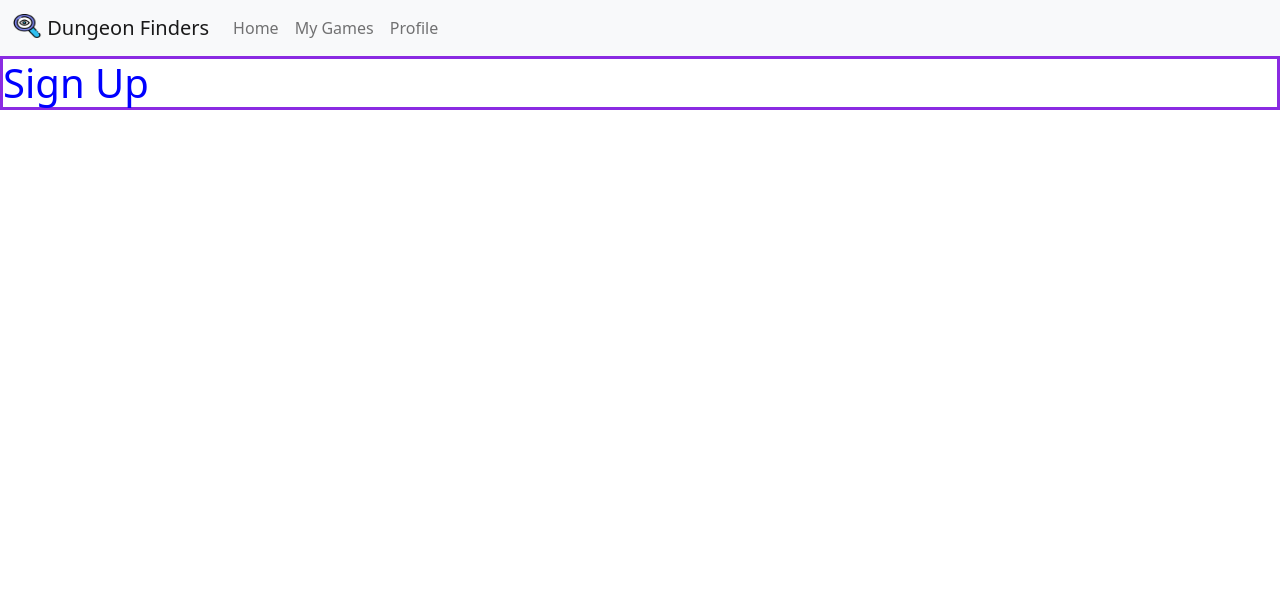
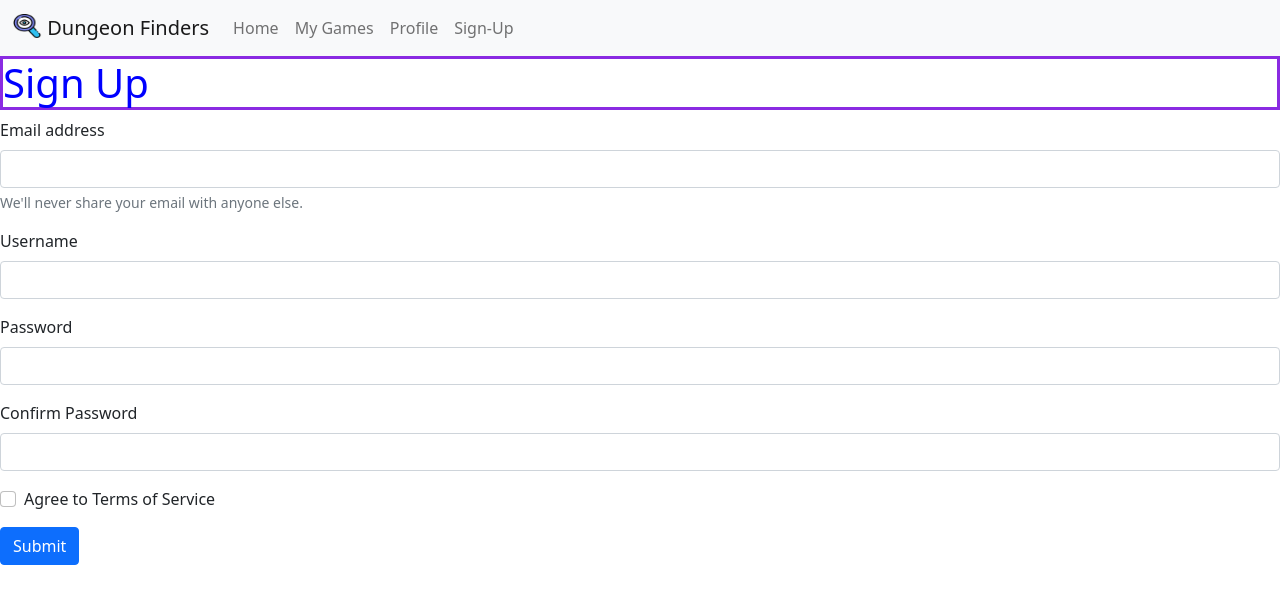
Before and after one commit to aliv314/dungeon-finder, a Flask app: template templates/sign_up.html in a window 1280 px wide. Shown: the top 604 px of the page. Run offline with Flask 2, Linux system fonts and the light colour scheme; the template is opened without the code that fills it, so the values that code supplies are empty.

Commit message:
Finished Sign-Up Structure

```diff
--- a/home.py
+++ b/home.py
@@ -1,30 +1,57 @@
-from flask import Flask, redirect, url_for, render_template, request, redirect
+from flask import Flask, redirect, url_for, render_template, request, redirect, flash
 from pymongo import MongoClient
+import bcrypt
 
 app = Flask(__name__)
-
 
 #setup mongodb
 client = MongoClient('mongodb+srv://testuser:Q2PYvAxN79Diu5QX@tinkydb.9hvmnek.mongodb.net/?retryWrites=true&w=majority')
 db = client.get_database("DungeonFinder")
 records = db.users
+gameinfo = db.gameinfo
 
+#Test method to see if database is connected
 records.count_documents({})
-new_student = {
-    'name': 'Winkle',
-    'number': 13
-}
-records.insert_one(new_student)
 
 @app.route('/', methods=('GET','POST'))
 def home():  # put application's code here
     if request.method=='POST':
         content = request.form['content']
         return redirect(url_for('home'))
-        #users.insert_one({'content': content})
 
-    #all.users = users.find()
     return render_template("home_page.html")
+
+@app.route('/sign-up', methods=('GET','POST'))
+def signUp():  # put application's code here
+    #passes all the information from the POST method in sign_up
+    if request.method=='POST':
+        email = request.form['email']
+        username = request.form['username']
+        password = request.form['password']
+        confirmPassword = request.form['confirmPassword']
+
+        #Checks to see if a user is creating an account using existing credentials. Also checks to make sure password is input correctly
+        user_found = records.find_one({'username': username})
+        email_found = records.find_one({'email': email})
+        if user_found:
+            message = 'There already is a user by that name'
+            return render_template('sign_up.html', message=message)
+        if email_found:
+            message = 'This email already is already taken'
+            return render_template('sign_up.html', message=message)
+        if password != confirmPassword:
+            message = 'Both passwords must match'
+            return render_template('sign_up.html', message=message)
+
+        #If all the condtions are checked, stores the passed info in the database, hashing the password
+        else:
+            hashed = bcrypt.hashpw(confirmPassword.encode('utf-8'), bcrypt.gensalt())
+            user_input = {'username': username, 'email': email, 'password': hashed}
+            records.insert_one(user_input)
+
+
+        return redirect(url_for('signUp'))
+    return render_template("sign_up.html")
 
 if __name__ == '__main__':
     app.run(debug=True)
--- a/sign_up.py
+++ b/sign_up.py
@@ -0,0 +1,3 @@
+{% extends "navbar.html" %} {% block title %} Sign Up {% endblock %} {% block content %}
+
+{% endblock %}
--- a/templates/navbar.html
+++ b/templates/navbar.html
@@ -26,6 +26,9 @@
             <li class="nav-item">
               <a class="nav-link" href="#">Profile</a>
             </li>
+            <li class="nav-item">
+              <a class="nav-link" href="/sign-up">Sign-Up</a>
+            </li>
           </ul>
         </div>
       </div>
--- a/templates/sign_up.html
+++ b/templates/sign_up.html
@@ -1,8 +1,33 @@
 {% extends "navbar.html" %} {% block title %} Sign Up {% endblock %} {% block content %}
+  <head>
     <h1 style="color:blue;border-width:3px;border-style:solid;border-color: blueviolet">
-
         Sign Up
-
     </h1>
-
+  </head>
+  <body>
+    <form method="POST">
+        <div class="mb-3">
+            <label for="exampleInputEmail1" class="form-label">Email address</label>
+            <input type="email" name="email" class="form-control" id="exampleInputEmail1" aria-describedby="emailHelp">
+            <div id="emailHelp" class="form-text">We'll never share your email with anyone else.</div>
+        </div>
+        <div class="mb-3">
+            <label for="exampleUsername" class="form-label">Username</label>
+            <input type="username" name="username" class="form-control" id="exampleInputEmail1">
+        </div>
+          <div class="mb-3">
+            <label for="exampleInputPassword1" class="form-label">Password</label>
+            <input type="password" name="password" class="form-control" id="exampleInputPassword1">
+          </div>
+          <div class="mb-3">
+            <label for="exampleInputPassword2" class="form-label">Confirm Password</label>
+            <input type="password" name="confirmPassword" class="form-control" id="exampleInputPassword2">
+          </div>
+          <div class="mb-3 form-check">
+            <input type="checkbox" name="checkbox" class="form-check-input" id="exampleCheck1">
+            <label class="form-check-label" for="exampleCheck1">Agree to Terms of Service</label>
+          </div>
+          <button type="submit" class="btn btn-primary">Submit</button>
+    </form>
+  </body>
 {% endblock %}
```
Also changed, not shown: Application/__init__.py (deleted), Application/forms.py (deleted), Application/routes.py (deleted).
